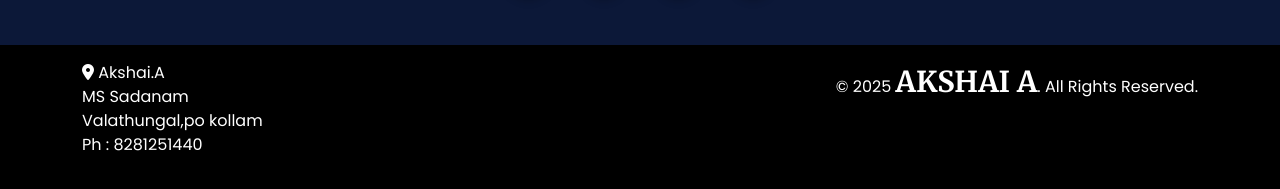
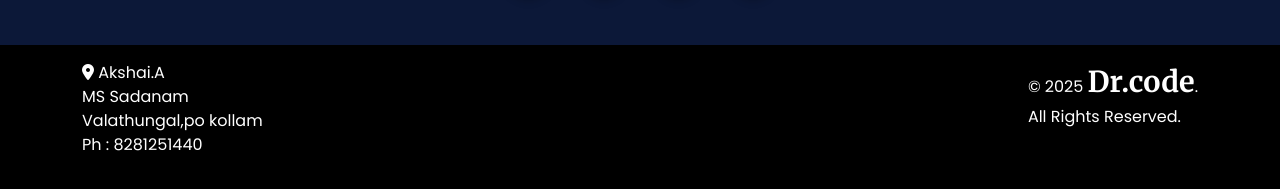
Before and after one commit to Akshai2003/new-website, a plain HTML site: page new/index.html in a window 1280 px wide. Shown: the part 1692-1881 px from the top of the page. Drawn offline with nearby package versions, Linux system fonts and the light colour scheme.

Commit message:
Update index.html

```diff
--- a/new/index.html
+++ b/new/index.html
@@ -110,7 +110,7 @@
             </div>
             <!-- Copyright -->
             <div>
-                <p>&copy; 2025 <span class="stylish-text">AKSHAI A</span>. All Rights Reserved.</p>
+                <p>&copy; 2025 <span class="stylish-text">Dr.code</span>.<br>All Rights Reserved.</p>
             </div>
         </div>
     </footer>
```
